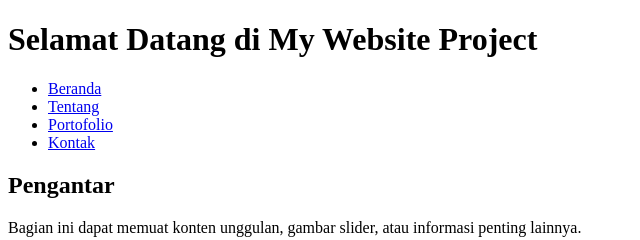
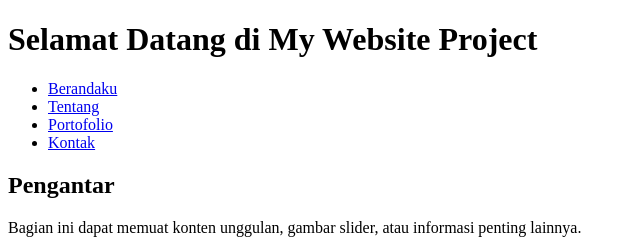
Before and after one commit to ahnafzaki12/Tugas_Kelompok, a plain HTML site: page index.html in a window 1280 px wide. Shown: the top 240 px of the page, 0-640 px from the left. Drawn offline with Linux system fonts and the light colour scheme.

Commit message:
Menambahkan Index

```diff
--- a/index.html
+++ b/index.html
@@ -10,7 +10,7 @@
         <h1>Selamat Datang di My Website Project</h1>
         <nav>
             <ul>
-                <li> <a href="index.html">Beranda</a></li>
+                <li> <a href="index.html">Berandaku</a></li>
                 <li> <a href="about.html">Tentang</a></li>
                 <li><a href="portofolio.html">Portofolio</a></li>
                 <li><a href="contact.html">Kontak</a></li>
```
